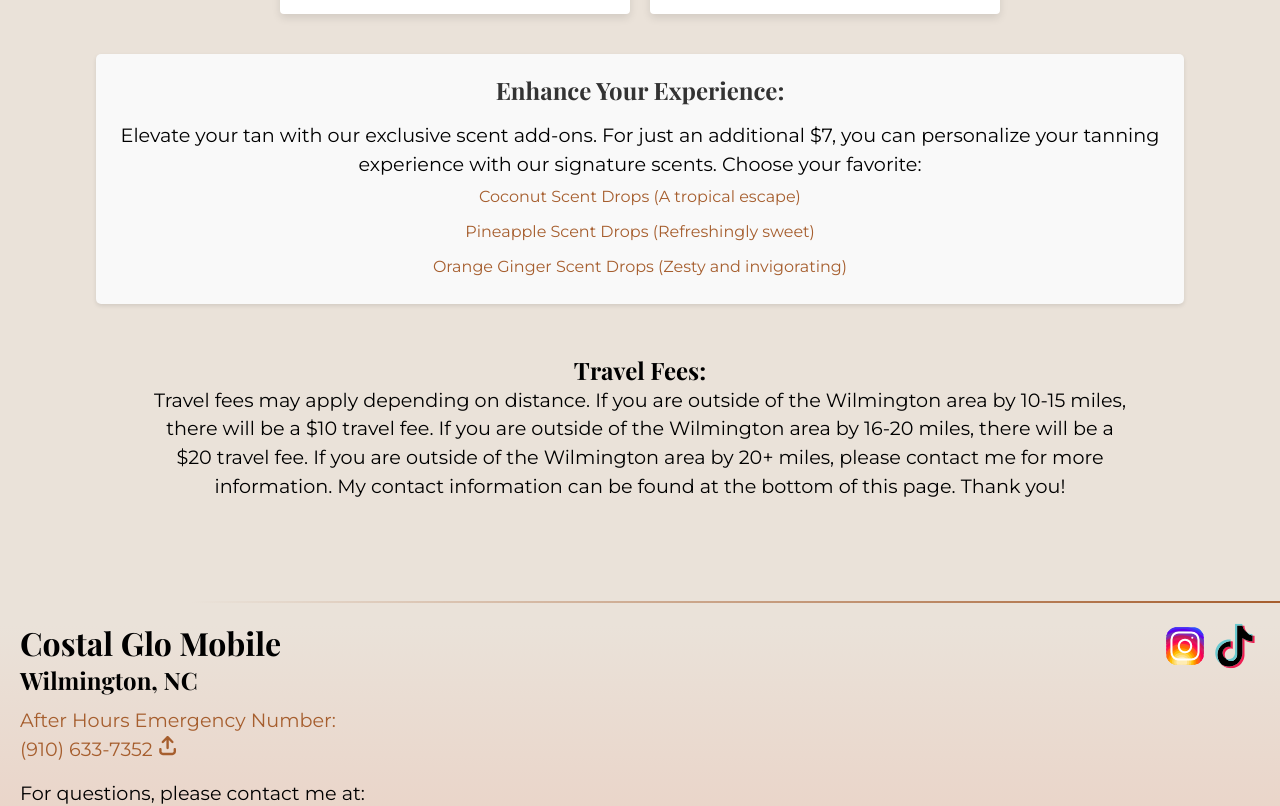
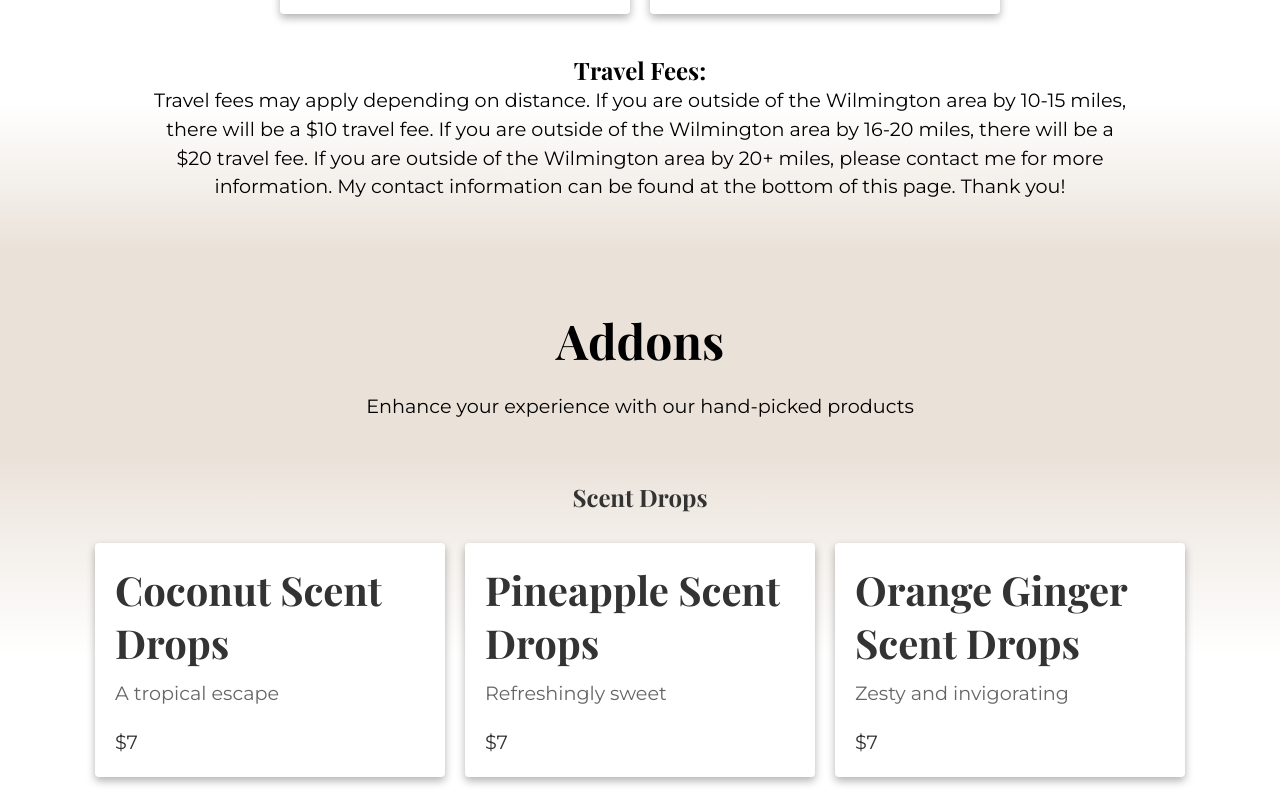
Before and after one commit to grantrisk/coastal-glo-mobile, a Next.js app: page /services in a window 1280 px wide. Shown: the part 1340-2146 px from the top of the page. Built offline with nearby package versions, Linux system fonts and the light colour scheme; no server answers.

Commit message:
Initial pass for addon section

```diff
--- a/app/services/page.tsx
+++ b/app/services/page.tsx
@@ -3,7 +3,7 @@ import Nav from "../components/Nav";
 import ServiceCard from "../components/ServiceCard";
 import Link from "next/link";
 import React from "react";
-import Footer from "../components/Footer";
+
 export default function Services() {
   return (
     <>
@@ -11,10 +11,12 @@ export default function Services() {
         <Nav />
       </header>
       <main className={styles.servicesMain}>
+        <div className={styles.section1}>
           <section className={styles.servicesHeader}>
             <h1 className={styles.servicesTitle}>Services</h1>
             <p className={styles.servicesSubtitle}>
-            Discover the perfect tan tailored to your skin type and preferences.
+              Discover the perfect tan tailored to your skin type and
+              preferences.
             </p>
           </section>
 
@@ -65,37 +67,60 @@ export default function Services() {
             />
           </section>
 
-        <section className={styles.addonsSection}>
-          <h4 className={styles.addonsTitle}>Enhance Your Experience:</h4>
-          <p className={styles.addonsDescription}>
-            Elevate your tan with our exclusive scent add-ons. For just an
-            additional $7, you can personalize your tanning experience with our
-            signature scents. Choose your favorite:
-          </p>
-          <ul className={styles.addonsList}>
-            <li className={styles.addonItem}>
-              Coconut Scent Drops (A tropical escape)
-            </li>
-            <li className={styles.addonItem}>
-              Pineapple Scent Drops (Refreshingly sweet)
-            </li>
-            <li className={styles.addonItem}>
-              Orange Ginger Scent Drops (Zesty and invigorating)
-            </li>
-          </ul>
-        </section>
-
           <section className={styles.feeSection}>
             <h4>Travel Fees:</h4>
             <p>
               Travel fees may apply depending on distance. If you are outside of
-            the Wilmington area by 10-15 miles, there will be a $10 travel fee.
-            If you are outside of the Wilmington area by 16-20 miles, there will
-            be a $20 travel fee. If you are outside of the Wilmington area by
-            20+ miles, please contact me for more information. My contact
-            information can be found at the bottom of this page. Thank you!
+              the Wilmington area by 10-15 miles, there will be a $10 travel
+              fee. If you are outside of the Wilmington area by 16-20 miles,
+              there will be a $20 travel fee. If you are outside of the
+              Wilmington area by 20+ miles, please contact me for more
+              information. My contact information can be found at the bottom of
+              this page. Thank you!
             </p>
           </section>
+        </div>
+
+        <div className={styles.section2}>
+          <br />
+          <br />
+          <br />
+
+          <section className={styles.servicesHeader}>
+            <h1 className={styles.servicesTitle}>Addons</h1>
+            <p className={styles.servicesSubtitle}>
+              Enhance your experience with our hand-picked products
+            </p>
+          </section>
+
+          <section className={styles.productSection}>
+            <h4 className={styles.productCategory}>Scent Drops</h4>
+            <ServiceCard
+              title="Coconut Scent Drops"
+              description="A tropical escape"
+              price="$7"
+            />
+            <ServiceCard
+              title="Pineapple Scent Drops"
+              description="Refreshingly sweet"
+              price="$7"
+            />
+            <ServiceCard
+              title="Orange Ginger Scent Drops"
+              description="Zesty and invigorating"
+              price="$7"
+            />
+          </section>
+
+          <section className={styles.productSection}>
+            <h4 className={styles.productCategory}>Purchasable Products</h4>
+            <ServiceCard
+              title="Tan Extending Lotion"
+              description="Extend your tan with this moisturizing lotion"
+              price="$25"
+            />
+          </section>
+        </div>
       </main>
     </>
   );
--- a/styles/ServiceCard.module.css
+++ b/styles/ServiceCard.module.css
@@ -84,7 +84,7 @@
   border-radius: 4px;
   margin: 10px;
   width: 350px;
-  box-shadow: 0 4px 8px rgba(0, 0, 0, 0.1);
+  box-shadow: 0 4px 8px rgba(0, 0, 0, 0.3);
   display: flex;
   justify-content: space-between;
   min-height: 100%;
--- a/styles/Services.module.css
+++ b/styles/Services.module.css
@@ -1,5 +1,25 @@
 .header {
   border-bottom: 2px solid black;
+}
+
+.section1 {
+  background: linear-gradient(
+    to bottom,
+    var(--color-primary) 5%,
+    white 30%,
+    white 90%,
+    var(--color-primary) 100%
+  );
+}
+
+.section2 {
+  background: linear-gradient(
+    to bottom,
+    var(--color-primary) 20%,
+    white 40%,
+    white 80%,
+    var(--color-primary) 100%
+  );
 }
 
 .servicesMain {
@@ -80,7 +100,7 @@
   padding: 20px; /* Increased padding for spacious layout */
   /*max-width: 800px;*/
   width: 85%;
-  margin: 0 auto 50px; /* Added margin for spacing from other sections */
+  margin: 50px auto 50px; /* Added margin for spacing from other sections */
   text-align: center;
   box-shadow: 0 2px 4px rgba(0, 0, 0, 0.1); /* Soft shadow for depth */
 }
@@ -102,6 +122,26 @@
   padding: 8px 0; /* Spacing between list items */
 }
 
+.productSection {
+  display: flex;
+  flex-wrap: wrap;
+  justify-content: center;
+  align-items: stretch;
+  padding: 60px 20px 30px;
+  /*background-color: #f9f9f9; !* Light grey background for subtle contrast *!*/
+  border-radius: 5px;
+  /*box-shadow: 0 2px 4px rgba(0, 0, 0, 0.1); !* Soft shadow for depth *!*/
+  margin-bottom: 20px; /* Space between product sections */
+}
+
+.productCategory {
+  width: 100%;
+  text-align: center;
+  font-size: 1.5rem;
+  margin-bottom: 20px;
+  color: #333;
+}
+
 @media (max-width: 768px) {
   .feeSection {
     padding: 0 0 50px;
```
Lines whose indentation alone changed are shown as unchanged.
